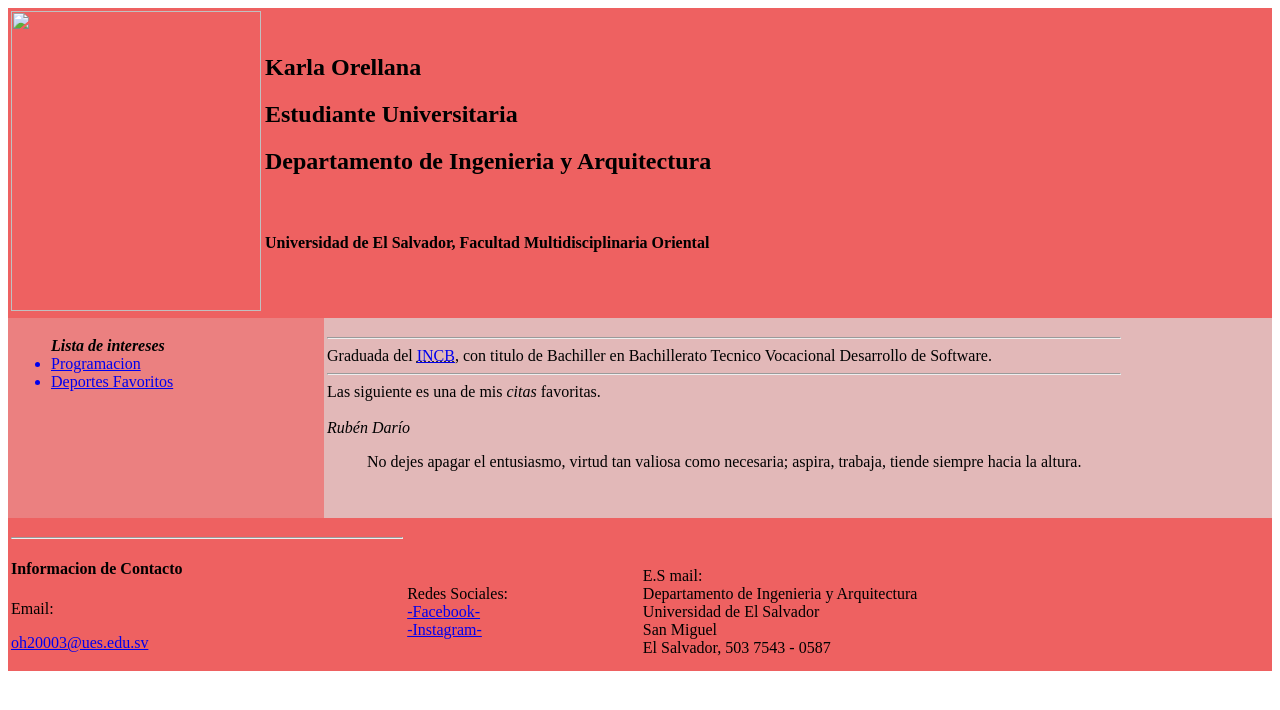
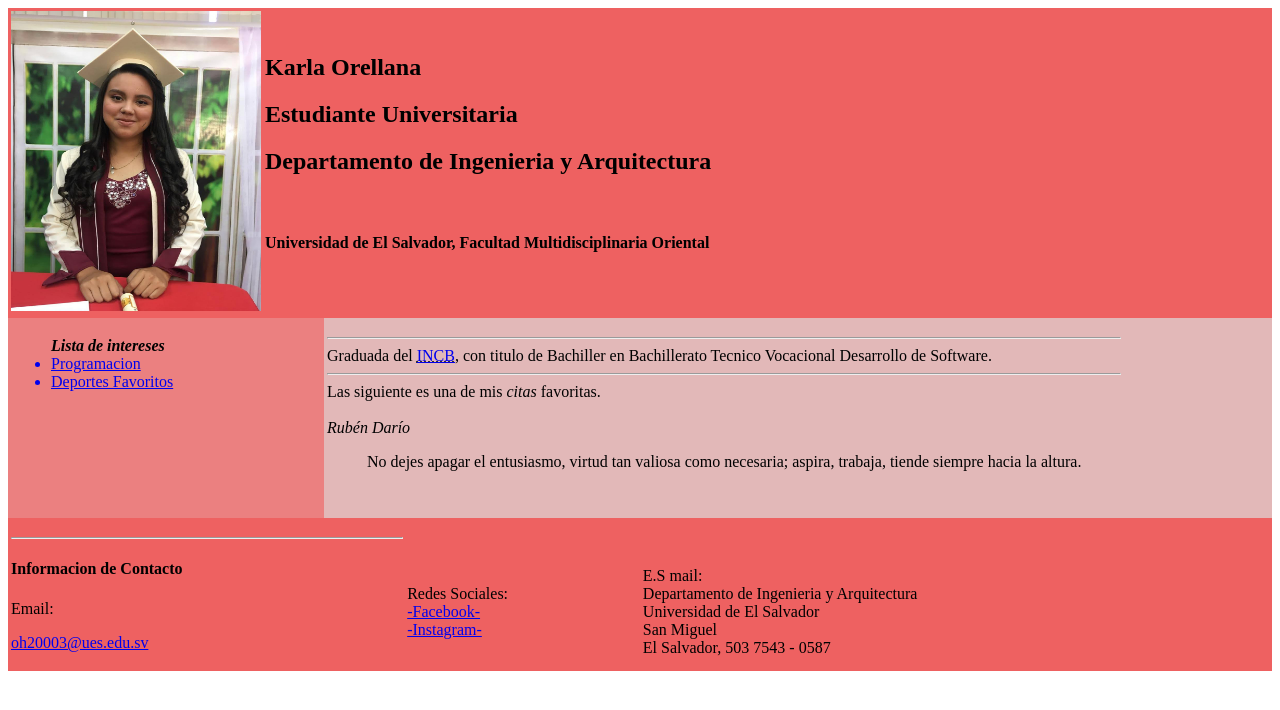
Before and after one commit to 08101716/practicaa, a plain HTML site: page index.html in a window 1280 px wide. Drawn offline with Linux system fonts and the light colour scheme.

Commit message:
Update index.html

```diff
--- a/index.html
+++ b/index.html
@@ -49,7 +49,7 @@
         <table>
             <tr>
                 <td >
-                    <img src="img/IMG-20190814-WA0005.jpg"  width="250xp" height="300xp">
+                    <img src="IMG-20190814-WA0005.jpg"  width="250xp" height="300xp">
                 </td>
                 <td>
                     <h2>Karla Orellana</h2>
```
